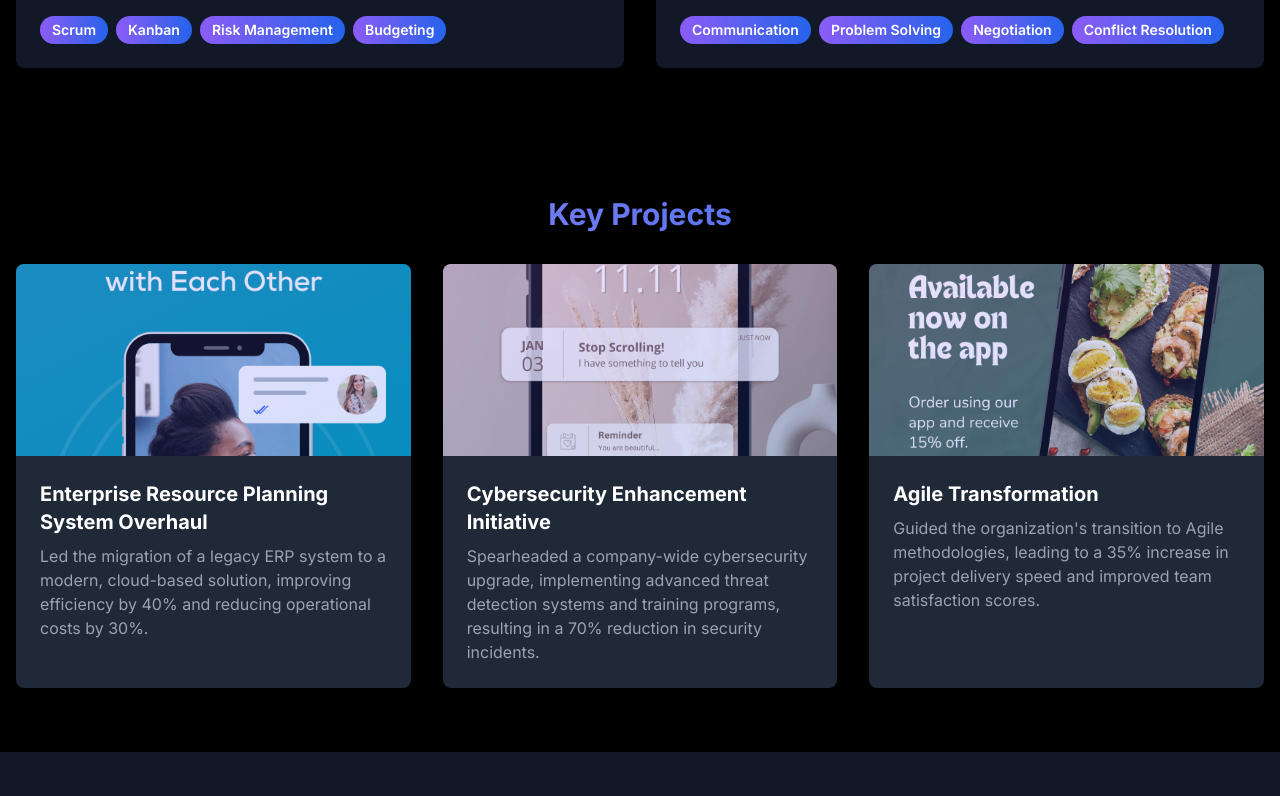
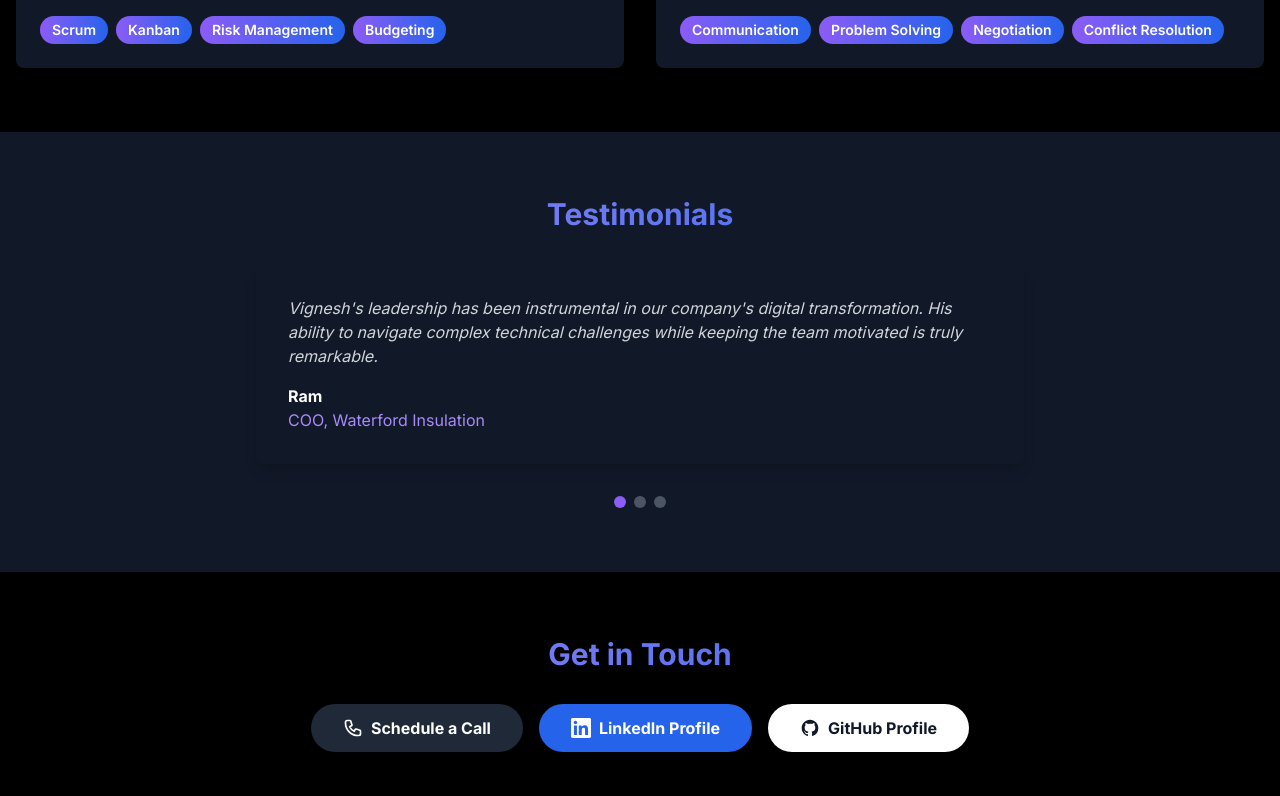
Before and after one commit to vigneshvenkat/senior-it-lead-portfolio, a Next.js app: page /vigneshvenkat.github.io/ in a window 1280 px wide. Shown: the part 1664-2460 px from the top of the page. Built offline with nearby package versions, Linux system fonts and the light colour scheme.

Commit message:
Removed Projects section temporarily

```diff
--- a/src/app/page.tsx
+++ b/src/app/page.tsx
@@ -2,7 +2,7 @@ import Header from '../components/Header'
 import Hero from '../components/Hero'
 import Experience from '../components/Experience'
 import Skills from '../components/Skills'
-import Projects from '../components/Projects'
+//import Projects from '../components/Projects'
 import Testimonials from '../components/Testimonials'
 import Contact from '../components/Contact'
 import Footer from '../components/Footer'
@@ -14,7 +14,6 @@ export default function Home() {
       <Hero />
       <Experience />
       <Skills />
-      <Projects />
       <Testimonials />
       <Contact />
       <Footer />
```
